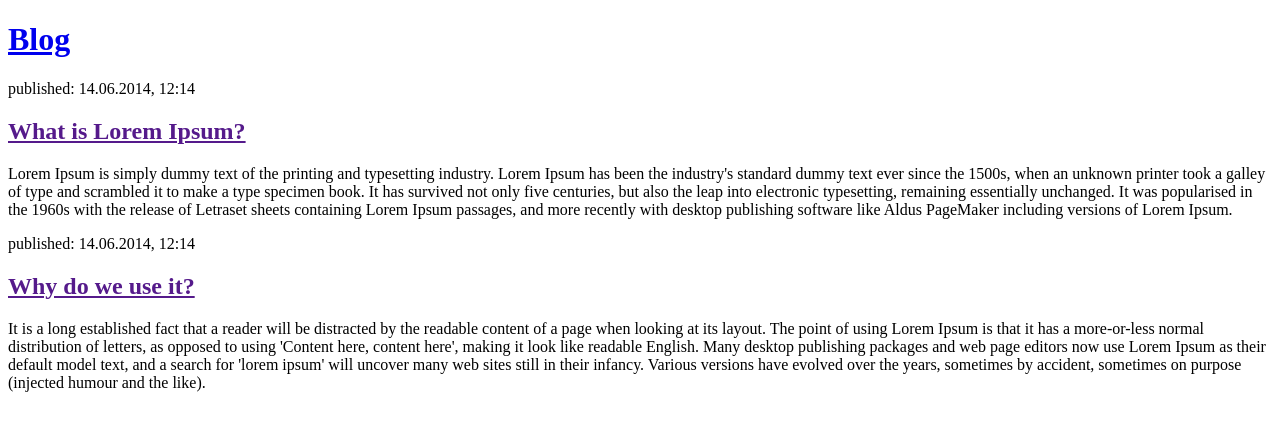
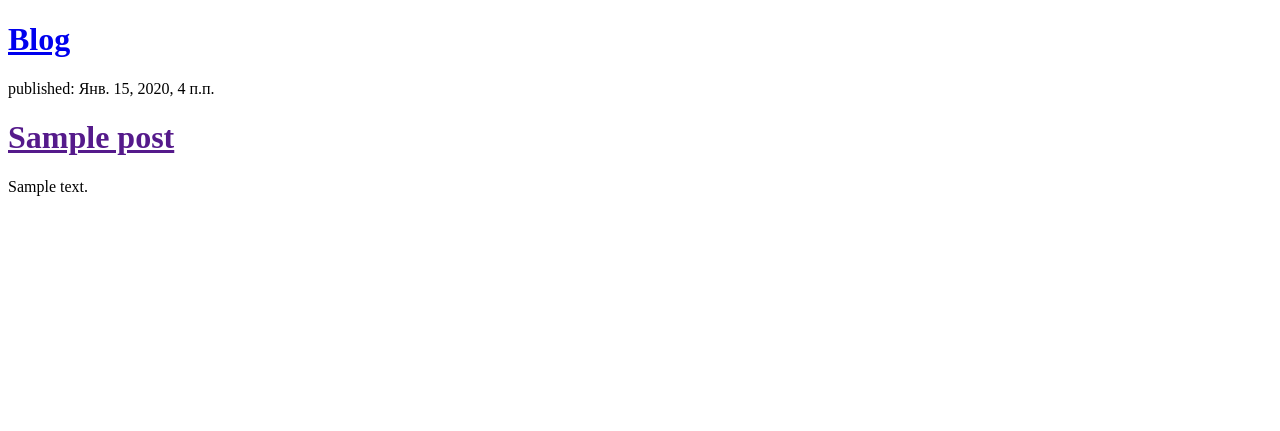
Before and after one commit to Almas016/Blog, a Django app: page / in a window 1280 px wide. Shown: the top 431 px of the page. Run offline with Django 3.2, Linux system fonts and the light colour scheme; tables that the repository leaves empty hold one stand-in row (values such as "Sample post").

Commit message:
post_list+views

```diff
--- a/blog/templates/blog/post_list.html
+++ b/blog/templates/blog/post_list.html
@@ -1,24 +1,14 @@
 <!DOCTYPE html>
-<html lang="en">
-    <head>
-        <meta charset="UTF-8">
-        <title>Blog</title>
-    </head>
-    <body>
+<html>
+    <div>
+        <h1><a href="/">Blog</a></h1>
+    </div>
+
+    {% for post in posts %}
         <div>
-            <h1><a href="/">Blog</a></h1>
+            <p>published: {{ post.published_date }}</p>
+            <h1><a href="">{{ post.title }}</a></h1>
+            <p>{{ post.text|linebreaksbr }}</p>
         </div>
-
-        <div>
-            <p>published: 14.06.2014, 12:14</p>
-            <h2><a href="">What is Lorem Ipsum?</a></h2>
-            <p>Lorem Ipsum is simply dummy text of the printing and typesetting industry. Lorem Ipsum has been the industry's standard dummy text ever since the 1500s, when an unknown printer took a galley of type and scrambled it to make a type specimen book. It has survived not only five centuries, but also the leap into electronic typesetting, remaining essentially unchanged. It was popularised in the 1960s with the release of Letraset sheets containing Lorem Ipsum passages, and more recently with desktop publishing software like Aldus PageMaker including versions of Lorem Ipsum.</p>
-        </div>
-
-        <div>
-            <p>published: 14.06.2014, 12:14</p>
-            <h2><a href="">Why do we use it?</a></h2>
-            <p>It is a long established fact that a reader will be distracted by the readable content of a page when looking at its layout. The point of using Lorem Ipsum is that it has a more-or-less normal distribution of letters, as opposed to using 'Content here, content here', making it look like readable English. Many desktop publishing packages and web page editors now use Lorem Ipsum as their default model text, and a search for 'lorem ipsum' will uncover many web sites still in their infancy. Various versions have evolved over the years, sometimes by accident, sometimes on purpose (injected humour and the like).</p>
-        </div>
-    </body>
+    {% endfor %}
 </html>
--- a/blog/views.py
+++ b/blog/views.py
@@ -1,5 +1,7 @@
 from django.shortcuts import render
+from django.utils import timezone
+from .models import Post
 
-# Create your views here.
 def post_list(request):
-    return render(request, 'blog/post_list.html', {})
+    posts = Post.objects.filter(published_date__lte=timezone.now()).order_by('published_date')
+    return render(request, 'blog/post_list.html', {'posts': posts})
```
